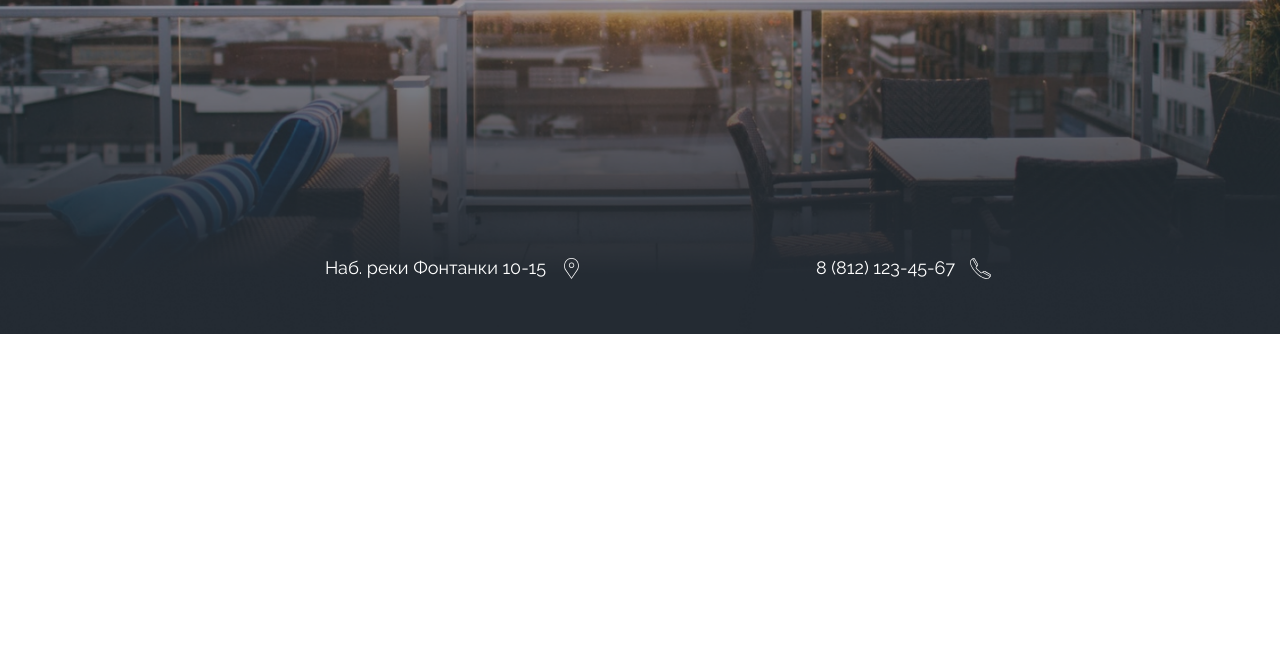
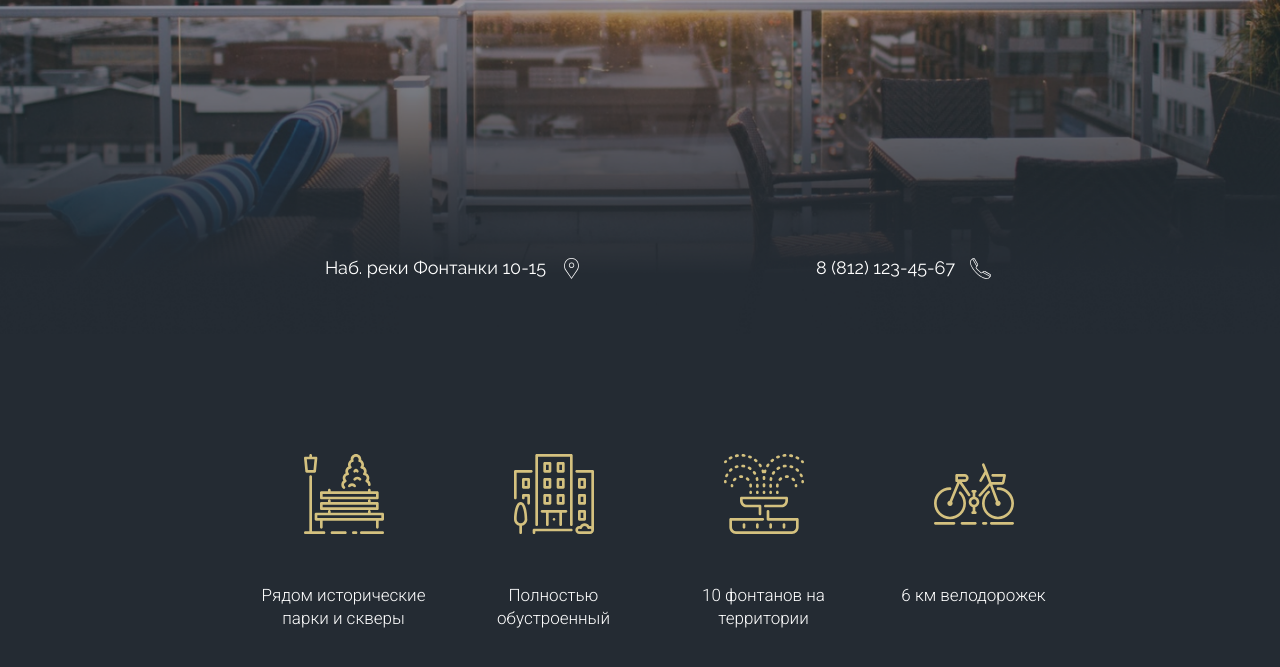
Before and after one commit to veles87/house_vop, a website: page app/index.html in a window 1280 px wide. Shown: the part 415-1082 px from the top of the page. Before the commit the page ends 800 px from the top, so only its background shows below. Drawn offline with nearby package versions, Linux system fonts and the light colour scheme.

Commit message:
start main sections

```diff
--- a/app/index.html
+++ b/app/index.html
@@ -49,6 +49,28 @@
             </div>
         </div>
     </header>
+    <main class="main">
+        <div class="container">
+            <div class="main-info__items">
+                <div class="main-info__item">
+                    <img src="./images/svg/1.svg" alt="" class="main-info__img">
+                    <p class="main-info__text">Рядом исторические парки и скверы</p>
+                </div>
+                <div class="main-info__item">
+                    <img src="./images/svg/2.svg" alt="" class="main-info__img">
+                    <p class="main-info__text">Полностью обустроенный</p>
+                </div>
+                <div class="main-info__item">
+                    <img src="./images/svg/3.svg" alt=""  class="main-info__img">
+                    <p class="main-info__text">10 фонтанов на территории</p>
+                </div>
+                <div class="main-info__item">
+                    <img src="./images/svg/4.svg" alt="" class="main-info__img">
+                    <p class="main-info__text">6 км велодорожек</p>
+                </div>
+            </div>
+        </div>
+    </main>
     <script src="js/main.min.js"></script>
 </body>
 </html>
--- /dev/null
+++ b/app/scss/_main.scss
@@ -0,0 +1,39 @@
+.main {
+    background-color: #242B33;
+}
+.main-info {
+
+		&__items {
+            max-width: 793px;
+            display: grid;
+            grid-template-columns: repeat(4, 1fr);
+            grid-gap: 0 10px;
+            padding: 120px 0;
+            margin-left: auto;
+            margin-right: auto;
+
+		}
+
+		&__item {
+            display: flex;
+            flex-direction: column;
+            align-items: center;
+		}
+
+        &__img{
+            width: 80px;
+            height: 80px;
+        }
+
+		&__text {
+            width: 200px;
+            font-family: 'Roboto';
+            font-style: normal;
+            font-weight: 300;
+            font-size: 17px;
+            line-height: 135%;
+            text-align: center;
+            color: #FFFFFF;
+            padding-top: 50px;
+		}
+}
--- a/app/scss/style.scss
+++ b/app/scss/style.scss
@@ -1,2 +1,3 @@
 @import './default';
 @import './header';
+@import './main';
```
Also changed, not shown: app/css/style.min.css, app/images/svg/1.svg (added), app/images/svg/2.svg (added), app/images/svg/3.svg (added), app/images/svg/4.svg (added), app/scss/_main.css (added), app/scss/style.css, 2 other files.
